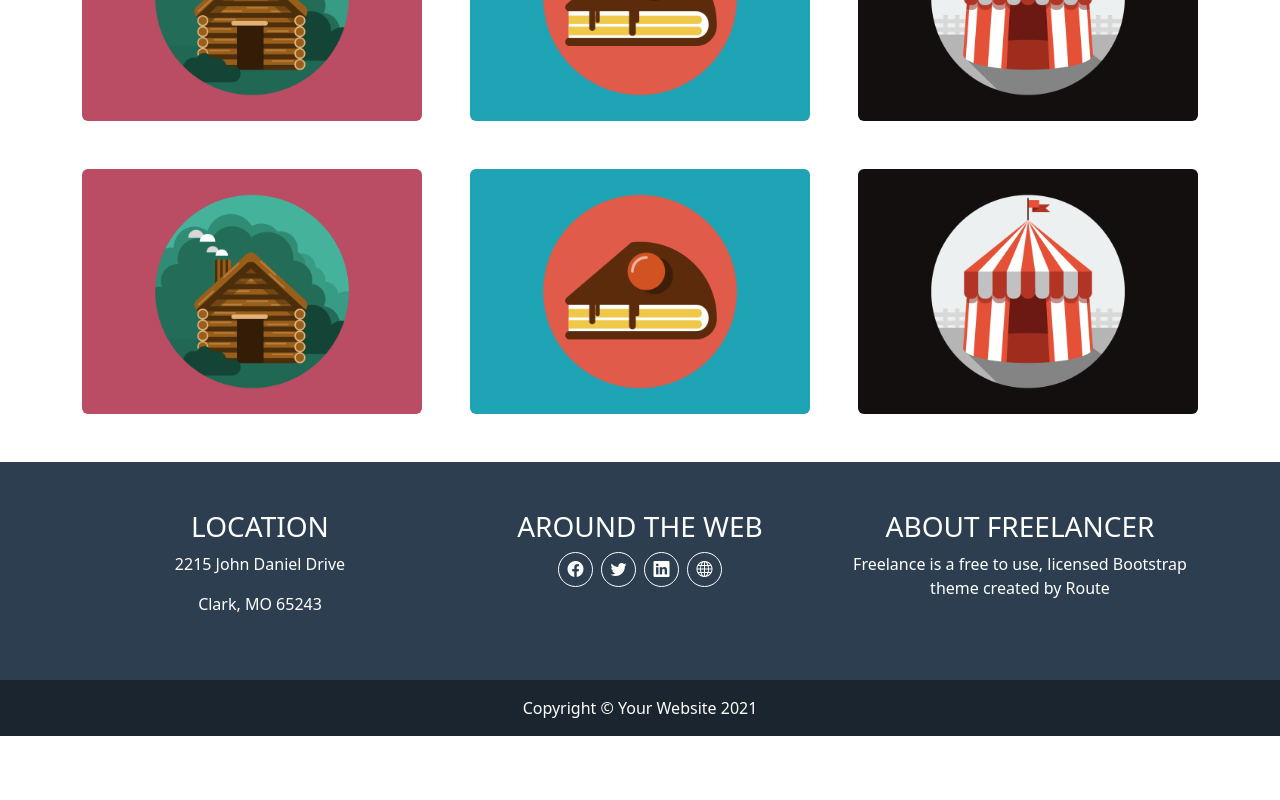
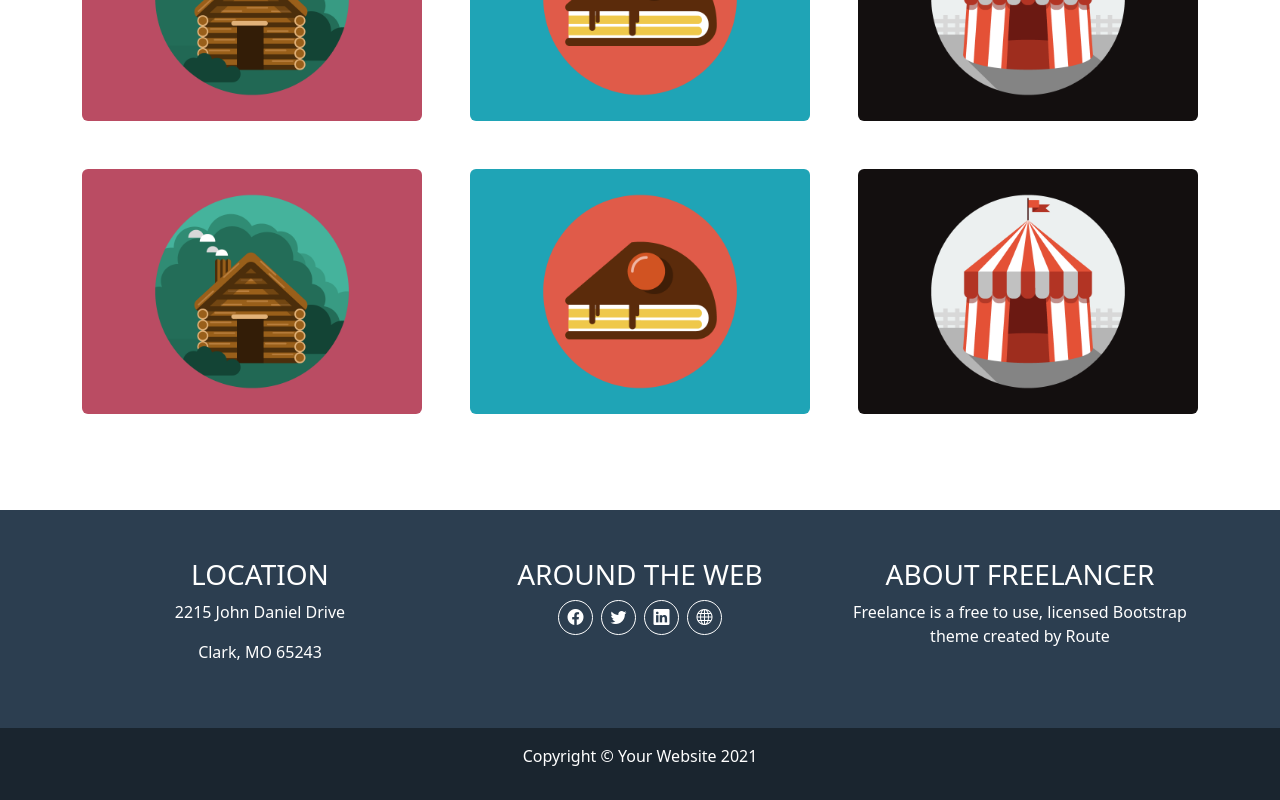
Before and after one commit to Eslam-Mohamed-G/Vite-React_Route, a React (Vite) app: page /portfolio in a window 1280 px wide. Shown: the part 423-1223 px from the top of the page. Before the commit the page ends 1175 px from the top, so only its background shows below. Built offline with nearby package versions, Linux system fonts and the light colour scheme.

Commit message:
footer style

```diff
--- a/src/Components/4_portfolio/Portfolio.jsx
+++ b/src/Components/4_portfolio/Portfolio.jsx
@@ -12,7 +12,7 @@ function Portfolio() {
                     <h1 className='text-uppercase text-center'>portfolio component</h1>
                     <span className='icon position-relative m-auto' style={{ width: '4rem' }}><i className="bi bi-star-fill" /></span>
                 </div>
-                <div className="row g-5 mt-0">
+                <div className="row g-5 my-0">
                     <div className='col-lg-4 col-md-6'>
                         <div className='content rounded overflow-hidden'>
                             <img className='w-100' src={poert1} alt="" />
--- a/src/Components/6_footer/Footer.jsx
+++ b/src/Components/6_footer/Footer.jsx
@@ -4,7 +4,7 @@ import "bootstrap/dist/css/bootstrap.min.css";
 
 function Footer() {
     return (
-        <div className='footer'>
+        <div className='footer position-relative mt-5'>
             <div className="container">
                 <div className="row py-5">
                     <div className="col-md-4 mb-5 mb-md-0">
@@ -35,7 +35,7 @@ function Footer() {
                     </div>
                 </div>
             </div>
-            <div className='copyright'><p className='text-center py-3'>Copyright © Your Website 2021</p></div>
+            <div className='copyright position-absolute top-100 w-100'><p className='text-center py-3'>Copyright © Your Website 2021</p></div>
         </div>
     )
 }
```
